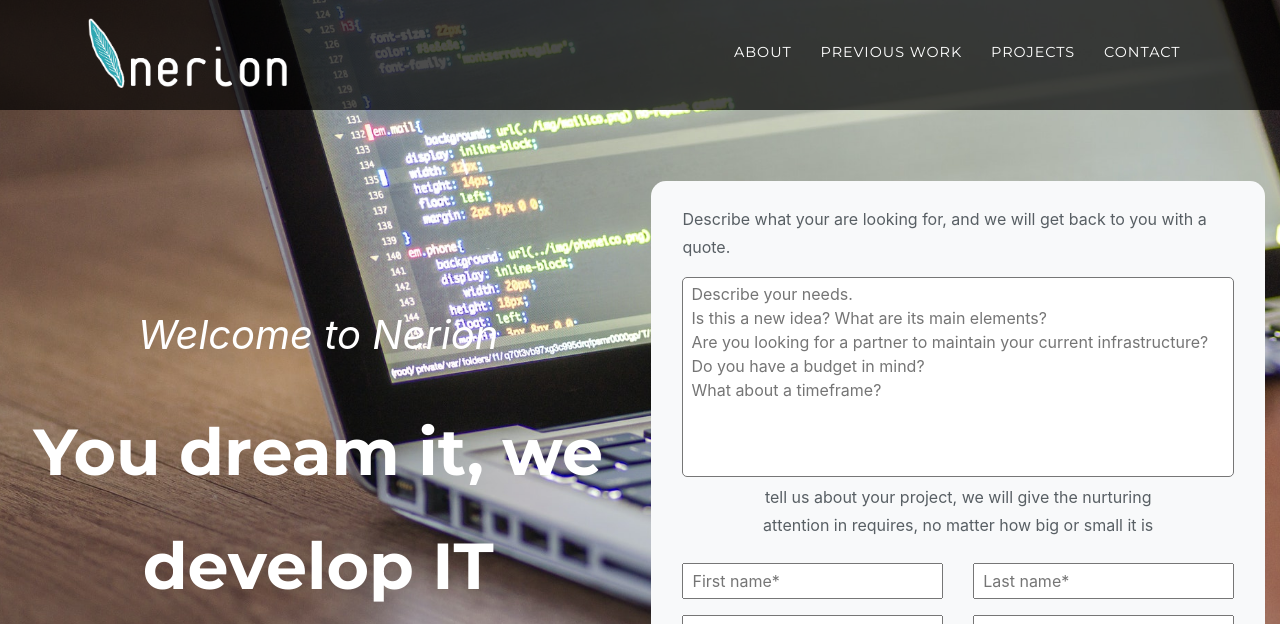
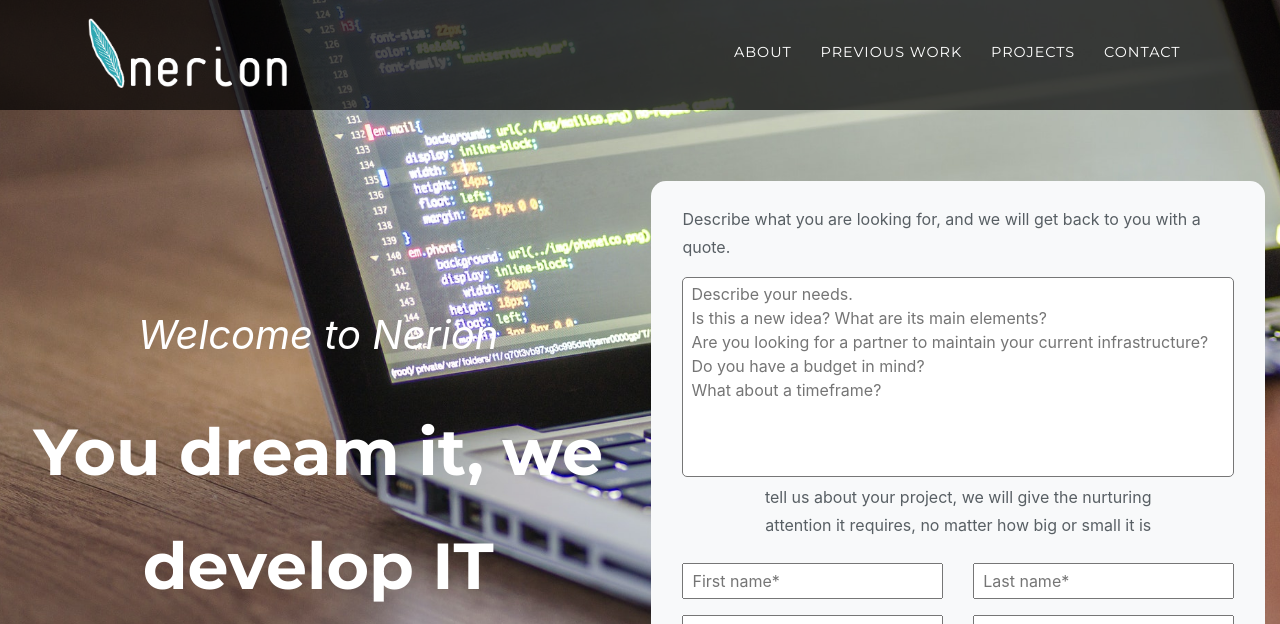
Before and after one commit to tolisdotkarag/nerion-website, a Jekyll site: the page built from index.md, in a window 1280 px wide and 900 px high. Shown: the top 624 px of the window. Built offline with Jekyll 4.4.1, drawn with Linux system fonts in a browser that asks for light colours; some web fonts are replaced.

Commit message:
[NR-3] minor typo and responsiveness fixes

```diff
--- a/_data/sitetext.yml
+++ b/_data/sitetext.yml
@@ -15,8 +15,8 @@ en: &DEFAULT_EN
     text: You dream it, we develop IT
     button: Learn More
     buttonlink: "#services"
-    formText: "Describe what your are looking for, and we will get back to you with a quote."
-    subtitle: "tell us about your project, we will give the nurturing attention in requires, no matter how big or small it is"
+    formText: "Describe what you are looking for, and we will get back to you with a quote."
+    subtitle: "tell us about your project, we will give the nurturing attention it requires, no matter how big or small it is"
     textareaPlaceholder: "Describe your needs.&#10;Is this a new idea? What are its main elements?&#10;Are you looking for a partner to maintain your current infrastructure?&#10;Do you have a budget in mind?&#10;What about a timeframe?&#10;"
     emailPlaceholder: "Email*"
     phonePlaceholder: "Phone"
--- a/_includes/strengths.html
+++ b/_includes/strengths.html
@@ -3,7 +3,7 @@
   <div class="container">
 
     <div class="d-flex flex-column align-items-center xp-section mb-5">
-      <div class="col-md-6 d-flex mt-2">
+      <div class="col-md-6 col-md-8 col-xl-6 d-flex mt-2 flex-column flex-sm-row align-items-center align-items-sm-start mt-2">
         <div class="mb-2 mr-5">
           <h2 class="number"><span id="increment-number">0</span>+</h2>
         </div>
```
